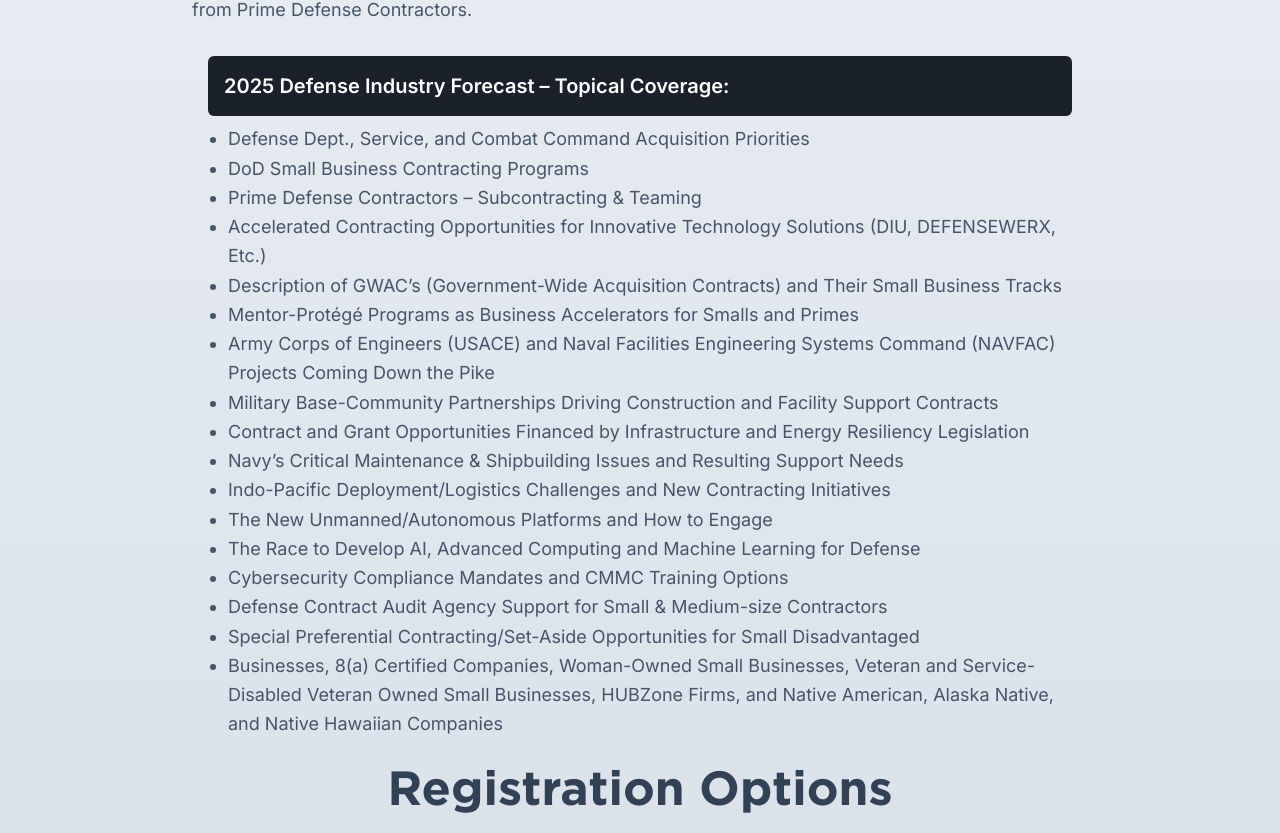
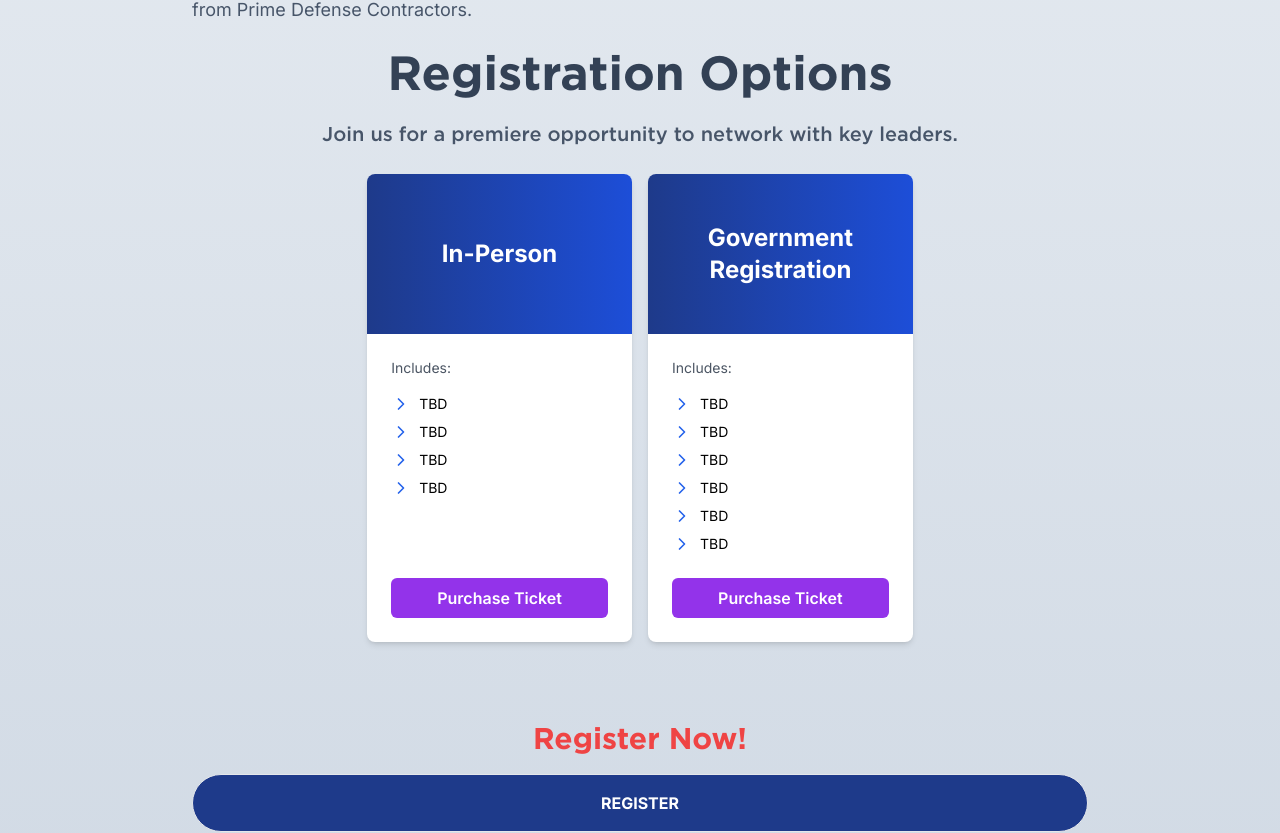
Before and after one commit to masonym/ada-website, a Next.js app: page /events/2025-defense-industry-forecast in a window 1280 px wide. Shown: the part 1316-2149 px from the top of the page. Built offline with nearby package versions, Linux system fonts and the light colour scheme.

Commit message:
Added about the event page with cards

```diff
--- a/src/app/events/[slug]/about/about/page.jsx
+++ /dev/null
@@ -1,13 +0,0 @@
-"use client";
-
-import { useParams } from 'next/navigation';
-import React from 'react'
-
-const page = () => {
-    const params = useParams();
-    return (
-        <div>page</div>
-    )
-}
-
-export default page
--- /dev/null
+++ b/src/app/events/[slug]/about/about/page.tsx
@@ -0,0 +1,51 @@
+import React from 'react';
+import { EVENTS } from '@/constants/events';
+import { notFound } from 'next/navigation';
+import Image from 'next/image';
+import { ChevronDown, Calendar, MapPin, Clock } from 'lucide-react';
+import Button from '@/app/components/Button';
+
+export default function AboutPage({ params }: { params: { slug: string } }) {
+  const event = EVENTS.find((e) => e.slug === params.slug);
+
+  if (!event) {
+    notFound();
+  }
+
+  return (
+    <div className="min-h-screen text-navy-800 text-center">
+      <div className="max-w-7xl mx-auto px-4 sm:px-6 lg:px-8 py-12 flex flex-col items-center">
+
+        <div className="bg-white/10 backdrop-blur-md rounded-xl p-8 mb-12 shadow-xl">
+          <h2 className="text-3xl font-semibold mb-4 text-navy-500">About the Event</h2>
+          <div className="text-lg leading-relaxed">{event.eventText}</div>
+        </div>
+
+        <div>
+          <h2 className="text-3xl font-semibold mb-6 text-navy-500">Topical Coverage</h2>
+          <div className="grid grid-cols-1 md:grid-cols-2 lg:grid-cols-3 gap-6">
+            {event.topicalCoverage.map((topic, index) => (
+              <div
+                key={index}
+                className="bg-white/10 backdrop-blur-sm p-6 rounded-lg shadow-lg hover:shadow-2xl transition-all duration-300 "
+              >
+                <p className="text-lg">{topic}</p>
+              </div>
+            ))}
+          </div>
+        </div>
+
+        <div className="mt-16 text-center w-fit">
+          <p className="text-2xl text-navy-500 mb-6 w-fit text-center">Don't miss this groundbreaking event!</p>
+          <Button
+            title="REGISTER"
+            variant="btn_blue"
+            link={event.registerLink}
+            className="w-full"
+          />
+        </div>
+
+      </div>
+    </div>
+  );
+}
--- a/src/constants/events.tsx
+++ b/src/constants/events.tsx
@@ -17,30 +17,26 @@ export const EVENTS = [
         <p className="mb-4">
           Conference attendees will have the chance to hear about the latest purchasing opportunities from Program Managers, Contracting Officers, and Small Business Program Directors from across the Defense Dept., and from Army, Navy, Air Force, Marine Corps and Space Force commands and installations – and from Prime Defense Contractors.
         </p>
-        <div className="flex flex-col border-0 bg-slate-300 rounded-lg p-4 pt-0 mb-0">
-          <h2 className="text-xl text-white font-semibold mb-2 bg-navy-800 p-4 rounded-md mt-4">2025 Defense Industry Forecast – Topical Coverage:</h2>
-          <ul className="list-disc pl-5">
-            <li>Defense Dept., Service, and Combat Command Acquisition Priorities</li>
-            <li>DoD Small Business Contracting Programs</li>
-            <li>Prime Defense Contractors – Subcontracting & Teaming</li>
-            <li>Accelerated Contracting Opportunities for Innovative Technology Solutions (DIU, DEFENSEWERX, Etc.)</li>
-            <li>Description of GWAC’s (Government-Wide Acquisition Contracts) and Their Small Business Tracks</li>
-            <li>Mentor-Protégé Programs as Business Accelerators for Smalls and Primes</li>
-            <li>Army Corps of Engineers (USACE) and Naval Facilities Engineering Systems Command (NAVFAC) Projects Coming Down the Pike</li>
-            <li>Military Base-Community Partnerships Driving Construction and Facility Support Contracts</li>
-            <li>Contract and Grant Opportunities Financed by Infrastructure and Energy Resiliency Legislation</li>
-            <li>Navy’s Critical Maintenance & Shipbuilding Issues and Resulting Support Needs</li>
-            <li>Indo-Pacific Deployment/Logistics Challenges and New Contracting Initiatives</li>
-            <li>The New Unmanned/Autonomous Platforms and How to Engage </li>
-            <li>The Race to Develop AI, Advanced Computing and Machine Learning for Defense</li>
-            <li>Cybersecurity Compliance Mandates and CMMC Training Options</li>
-            <li>Defense Contract Audit Agency Support for Small & Medium-size Contractors</li>
-            <li>Special Preferential Contracting/Set-Aside Opportunities for Small Disadvantaged</li>
-            <li>Businesses, 8(a) Certified Companies, Woman-Owned Small Businesses, Veteran and Service-Disabled Veteran Owned Small Businesses, HUBZone Firms, and Native American, Alaska Native, and Native Hawaiian Companies</li>
-          </ul>
-        </div>
       </div>
     ),
+    topicalCoverage: [
+      "Defense Dept., Service, and Combat Command Acquisition Priorities",
+      "DoD Small Business Contracting Programs",
+      "Prime Defense Contractors – Subcontracting & Teaming",
+      "Accelerated Contracting Opportunities for Innovative Technology Solutions (DIU, DEFENSEWERX, Etc.)",
+      "Description of GWAC's (Government-Wide Acquisition Contracts) and Their Small Business Tracks",
+      "Mentor-Protégé Programs as Business Accelerators for Smalls and Primes",
+      "Army Corps of Engineers (USACE) and Naval Facilities Engineering Systems Command (NAVFAC) Projects Coming Down the Pike",
+      "Military Base-Community Partnerships Driving Construction and Facility Support Contracts",
+      "Contract and Grant Opportunities Financed by Infrastructure and Energy Resiliency Legislation",
+      "Navy's Critical Maintenance & Shipbuilding Issues and Resulting Support Needs",
+      "Indo-Pacific Deployment/Logistics Challenges and New Contracting Initiatives",
+      "The New Unmanned/Autonomous Platforms and How to Engage",
+      "The Race to Develop AI, Advanced Computing and Machine Learning for Defense",
+      "Cybersecurity Compliance Mandates and CMMC Training Options",
+      "Defense Contract Audit Agency Support for Small & Medium-size Contractors",
+      "Special Preferential Contracting/Set-Aside Opportunities for Small Disadvantaged Businesses, 8(a) Certified Companies, Woman-Owned Small Businesses, Veteran and Service-Disabled Veteran Owned Small Businesses, HUBZone Firms, and Native American, Alaska Native, and Native Hawaiian Companies"
+    ],
     image: "/2025_DefenseIndustryForecast.png",
     slug: "2025-defense-industry-forecast",
     locationImage: "/locations/location_NPC.png",
```
Also changed, not shown: src/app/events/[slug]/about/faqs/page.tsx (renamed from src/app/events/[slug]/about/faqs/page.jsx).
